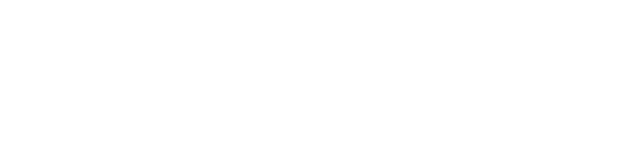
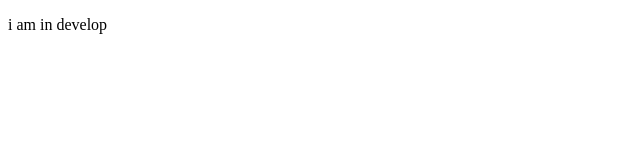
Before and after one commit to amirheydari9/test, a plain HTML site: page index.html in a window 1280 px wide. Shown: the whole page, without its empty margins (0-640 px from the left). Drawn offline with Linux system fonts and the light colour scheme.

Commit message:
add develop

```diff
--- a/index.html
+++ b/index.html
@@ -5,6 +5,6 @@
     <title>Title</title>
 </head>
 <body>
-
+<p>i am in develop</p>
 </body>
 </html>
```
